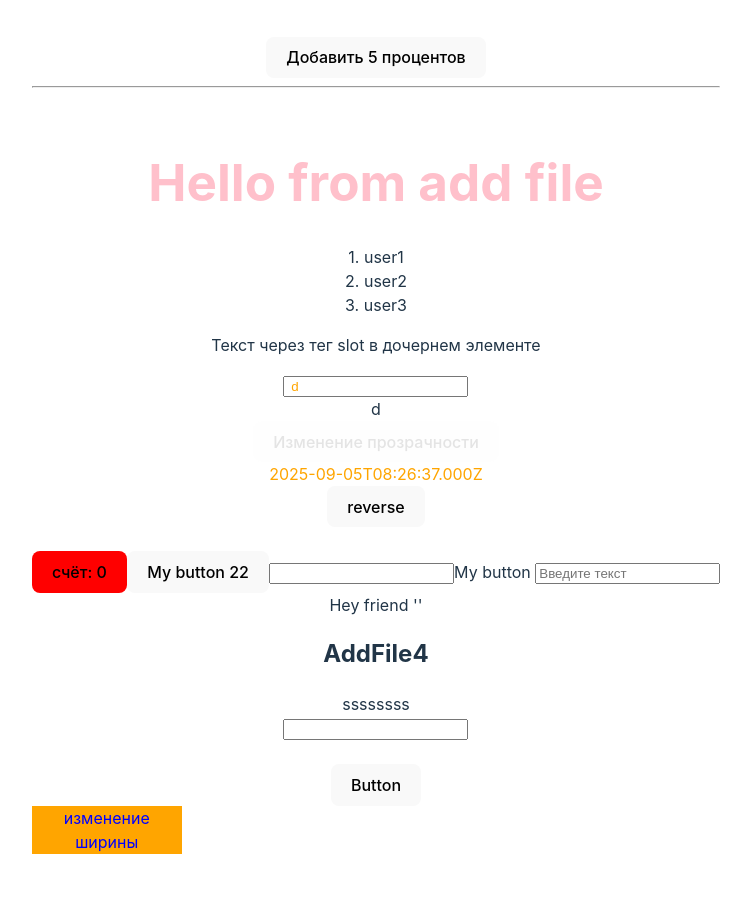
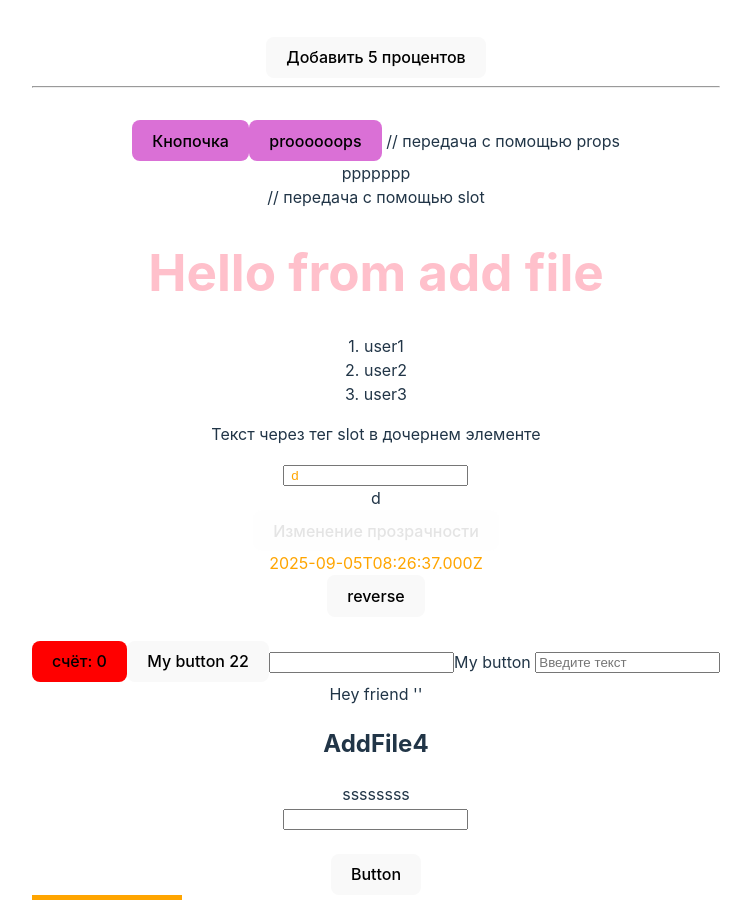
Before and after one commit to belkud/work_with_Vue, a Vue app: page / in a window 1280 px wide. Shown: the part 1020-1920 px from the top of the page, without its empty margins (264-1015 px from the left). Built offline with nearby package versions, Linux system fonts and the light colour scheme.

Commit message:
add info about hookies

```diff
--- a/src/App.vue
+++ b/src/App.vue
@@ -8,6 +8,11 @@ import RandomNumber from "./components/RandomNumber.vue";
 import ShowCoordinate from "./components/ShowCoordinate.vue";
 import ButtonShowText  from "./components/ButtonShowText.vue";
 import MoveProgressBar  from "./components/MoveProgressBar.vue";
+import TheButton from "./components/TheButton.vue";
+import { ref } from 'vue';
+
+
+// const testProps = ref('передаем пропс')
 
 </script>
 
@@ -37,6 +42,16 @@ import MoveProgressBar  from "./components/MoveProgressBar.vue";
 
 <move-progress-bar/>
 <br><hr><br>
+
+
+
+
+<TheButton test-props="proooooops">
+  <div>ppppppp</div>
+</TheButton>
+
+
+
 
 
 
--- a/src/components/AddFile.vue
+++ b/src/components/AddFile.vue
@@ -1,5 +1,35 @@
 <script setup lang="ts">
-import { ref } from 'vue'
+import { ref, onBeforeMount, onBeforeUpdate, onMounted, onUnmounted, onUpdated, onBeforeUnmount} from 'vue'
+
+
+// хуки жизненнего цикла
+
+// В Vue.js хуки жизненного цикла - это функции, которые вызываются на различных
+// этапах жизни компонента. Они позволяют выполнять код в определенные моменты: от создания
+// до уничтожения компонента.
+
+onBeforeMount(()=> {
+  console.log('onBeforeMount');
+})
+onBeforeUpdate(()=> {
+  console.log('onBeforeUpdate');
+})
+onMounted(()=> {
+  console.log('onMounted');
+})
+onUnmounted(()=> {
+  console.log('onUnmounted');
+})
+onUpdated(()=> {
+  console.log('onUpdated');
+})
+onBeforeUnmount(()=> {
+  console.log('onBeforeUnmount');
+})
+
+
+
+
 
 defineProps<{ msg: string }>()
 
--- a/src/components/MoveProgressBar.vue
+++ b/src/components/MoveProgressBar.vue
@@ -1,5 +1,7 @@
 <script setup lang="ts">
     import { ref } from 'vue'
+
+    // import TheButton from "./components/TheButton.vue";
 
 const fillProgressBar = ref(0)
 
@@ -7,6 +9,7 @@ const fillProgressBar = ref(0)
 
 
 <template>
+    <!-- <TheButton/> -->
 
 <div class="task">Создать html-страницу с progressbar и кнопкой, при нажатии
 на которую заполненность progressbar увеличивается на 5%.</div>
--- /dev/null
+++ b/src/components/TheButton.vue
@@ -0,0 +1,23 @@
+
+
+
+<script setup lang="ts"> // setup говорит про composition api !!!!!!!!!!!!!!!!
+// import { ref} from 'vue'
+defineProps<{ testProps: string }>()
+
+
+</script>
+
+<template>
+<button>Кнопочка </button>
+<button>{{ testProps }} </button> // передача с помощью props
+<slot></slot> // передача с помощью slot
+</template>
+
+
+
+<style scoped>
+    button {
+        background: orchid;
+    }
+</style>
```
Also changed, not shown: src/main.ts (+6 -6 lines).
